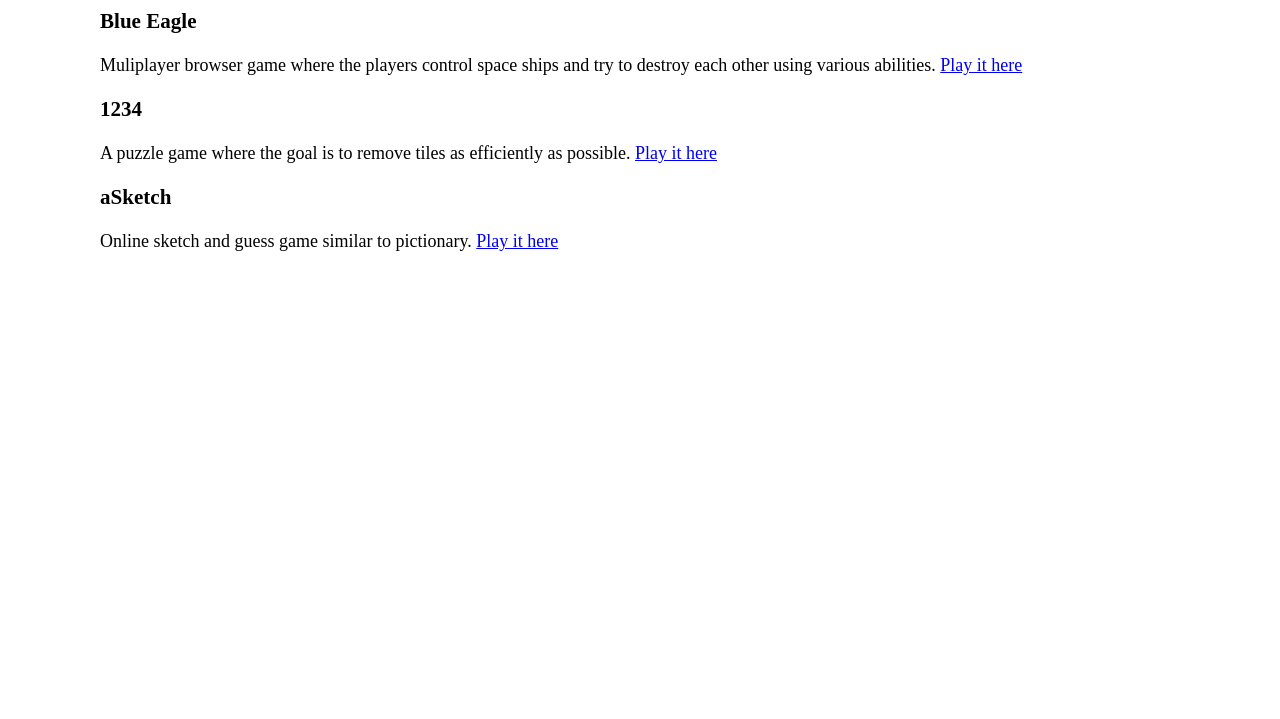
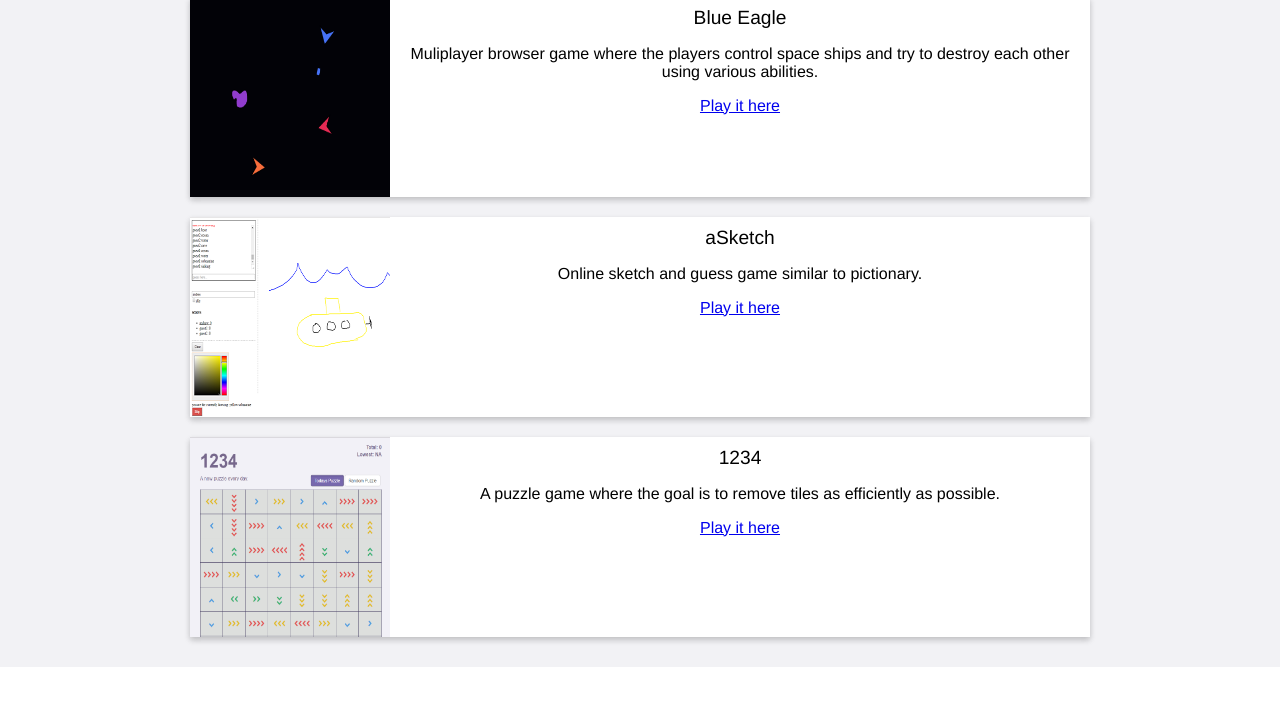
Before and after one commit to aalcutt/aalcutt.github.io, a website: page index.html in a window 1280 px wide. Shown: the part 81-800 px from the top of the page. Drawn offline with Linux system fonts and the light colour scheme.

Commit message:
updating projects list

```diff
--- a/index.html
+++ b/index.html
@@ -1,30 +1,46 @@
 <!DOCTYPE html>
 <html>
 <head>
-<style>
-body{
-	font-size:18px;
-}
-.wrapper{
-	width:1080px;
-	margin:auto;
-}
-h1{
-	text-align:center;
-}
-</style>
+	<link rel="stylesheet" href="styles.css" />
 </head>
 <body>
-	<div class="wrapper">
-		<h1>Project List</h1>
-		<h3>Blue Eagle</h3>
-		<p>Muliplayer browser game where the players control space ships and try to destroy each other using various abilities. <a href="http://blueeagle.azurewebsites.net/">Play it here</a></p>
+	<div id="projects">
+		<h2 class="heading">Projects</h1>
+		<div class="project">
+			<div class="project-image">
+				<img src="imgs/blueeagle.png" />
+			</div>
+			<div class="project-info">
+				<h3>Blue Eagle</h3>
+				<p>Muliplayer browser game where the players control space ships and try to destroy each other using various abilities.</p>
+				<p> <a href="http://blueeagle.azurewebsites.net/">Play it here</a></p>
+			</div>
+		</div>
 
-		<h3>1234</h3>
-		<p>A puzzle game where the goal is to remove tiles as efficiently as possible. <a href="http://aalcutt.github.io/1234/">Play it here</a></p>
+		<div class="project">
+			<div class="project-image">
+				<img src="imgs/asketch.png"  />
+			</div>
+			<div class="project-info">
+				<h3>aSketch</h3>
+				<p>Online sketch and guess game similar to pictionary. </p>
+				<p> <a href="http://asketch.azurewebsites.net/">Play it here</a></p>
+			</div>
+		</div>
 
-		<h3>aSketch</h3>
-		<p>Online sketch and guess game similar to pictionary. <a href="http://asketch.azurewebsites.net/">Play it here</a></p>
+		<div class="project">
+			<div class="project-image">
+				<img src="imgs/1234.png" />
+			</div>
+			<div class="project-info">
+				<h3>1234</h3>
+				<p>A puzzle game where the goal is to remove tiles as efficiently as possible. </p>
+				<p> <a href="http://aalcutt.github.io/1234/">Play it here</a></p>
+			</div>
+		</div>
+
+
 	</div>
+
 </body>
 </html>
--- /dev/null
+++ b/styles.less
@@ -0,0 +1,54 @@
+body{
+    margin:0;
+    font-family: Helvetica, Arial, sans-serif
+}
+header{
+    text-align:center;
+    margin:0;
+    background:rgba(33,125,187,0.8);
+    color:#fff;
+    height:200px;
+    h1{
+        margin:0;
+    }
+}
+
+#projects{
+    padding:10px 5px;
+    background-color:#f2f2f5;
+    text-align:center;
+    .heading{
+        text-align:center;
+        font-weight:200;
+    }
+    .project{
+        max-width:900px;
+        margin:0 auto 20px auto;
+        box-shadow:0 3px 6px rgba(0,0,0,0.08), 0 3px 6px rgba(0,0,0,0.15);
+        height:200px;
+        background-color:#fff;
+        .project-title{
+            margin-top:10px;
+            font-size:1.17em;
+        }
+        .project-image{
+            float:left;
+            width:200px;
+            height:200px;
+            img{
+                width:200px;
+                height:200px;
+            }
+        }
+        .project-info{
+            width:660px;
+            margin-left:200px;
+            padding:10px 20px 0 20px;
+        }
+        h3{
+            margin:0;
+            font-weight:300;
+            font-size:1.2em;
+        }
+    }
+}
```
Also changed, not shown: package.json (added, +23 -0 lines), imgs/1234.png (added), imgs/asketch.png (added), imgs/blueeagle.png (added), styles.css (added), 1 other file.
